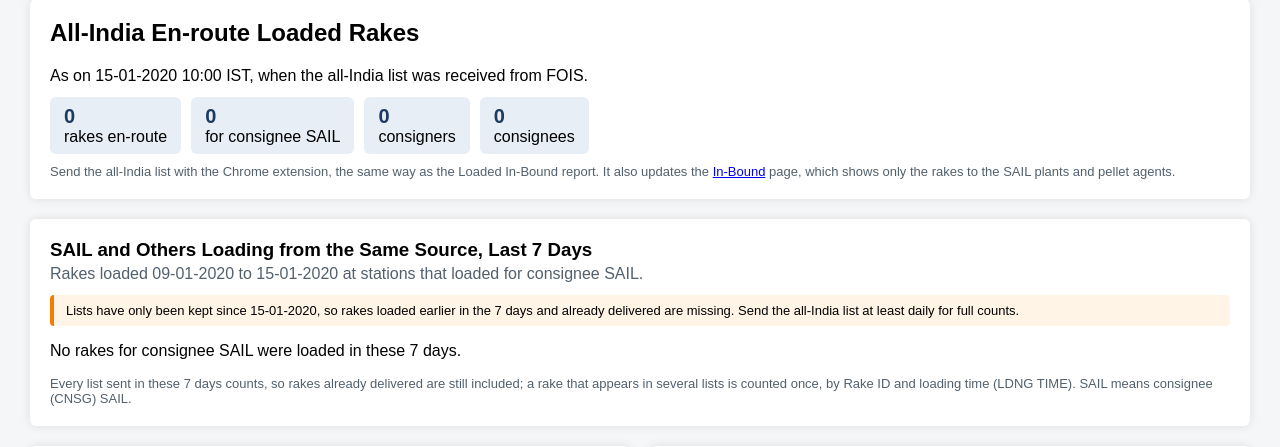
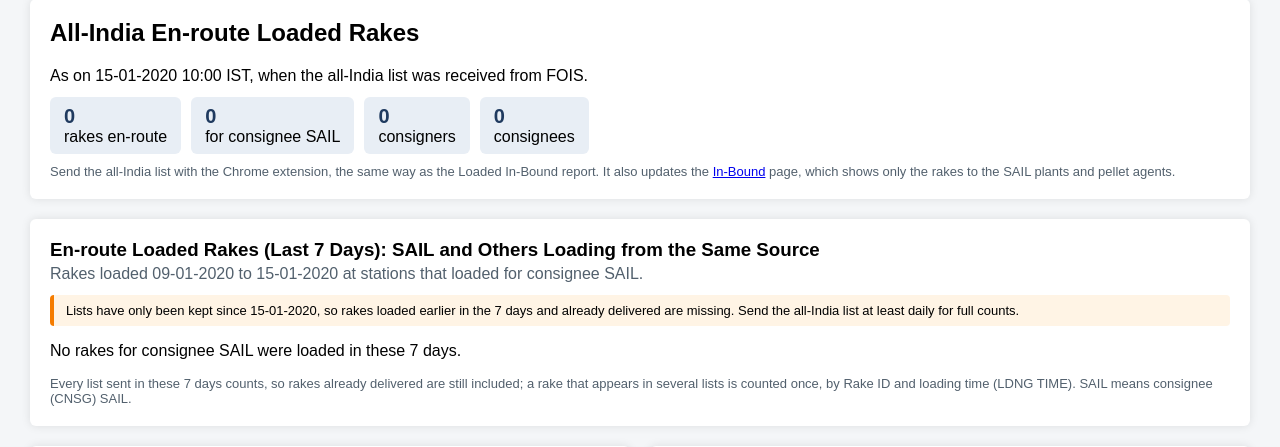
Before and after one commit to sanjay493/rakes_received, a Flask app: page /enroute in a window 1280 px wide. Shown: the part 99-546 px from the top of the page. Run offline with Flask 3, Linux system fonts and the light colour scheme; tables that the repository leaves empty hold one stand-in row (values such as "Sample post").

Commit message:
Rename the All-India 7-day table to En-route Loaded Rakes (Last 7 Days): SAIL and Others Loading from the Same Source

```diff
--- a/templates/enroute.html
+++ b/templates/enroute.html
@@ -108,7 +108,7 @@
 
 {% if imported_at %}
 <div class="card">
-    <h3 style="margin-top: 0; margin-bottom: 4px;">SAIL and Others Loading from the Same Source, Last {{ days }} Days</h3>
+    <h3 style="margin-top: 0; margin-bottom: 4px;">En-route Loaded Rakes (Last {{ days }} Days): SAIL and Others Loading from the Same Source</h3>
     <p style="margin: 0 0 12px; color: #52606d;">
         Rakes loaded {{ shared.start.strftime('%d-%m-%Y') }} to {{ shared.end.strftime('%d-%m-%Y') }} at stations that loaded for consignee {{ sail }}.
     </p>
```
